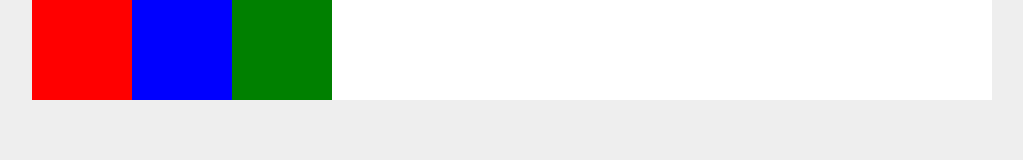
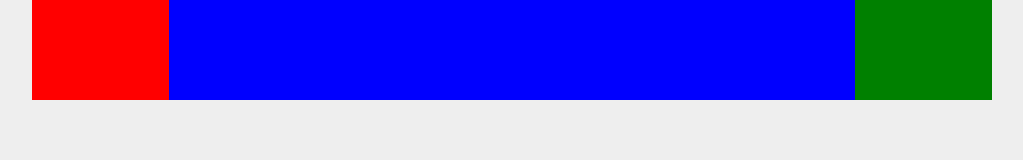
Before and after one commit to shibbirweb/practice-css-flexbox, a plain HTML site: page index.html in a window 1280 px wide. Shown: the whole page, without its empty margins (128-1151 px from the left). Drawn offline with Linux system fonts and the light colour scheme.

Commit message:
Flex Grow Complete

```diff
--- a/style.css
+++ b/style.css
@@ -17,12 +17,6 @@ body {
   display: flex;
 }
 
-/* .flex-container::after {
-  content: "";
-  clear: both;
-  display: block;
-} */
-
 .box {
   height: 100px;
   min-width: 100px;
@@ -31,12 +25,15 @@ body {
 
 .one {
   background: red;
+  flex-grow: 1;
 }
 
 .two {
   background: blue;
+  flex-grow: 5;
 }
 
 .three {
   background: green;
+  flex-grow: 1;
 }
```
